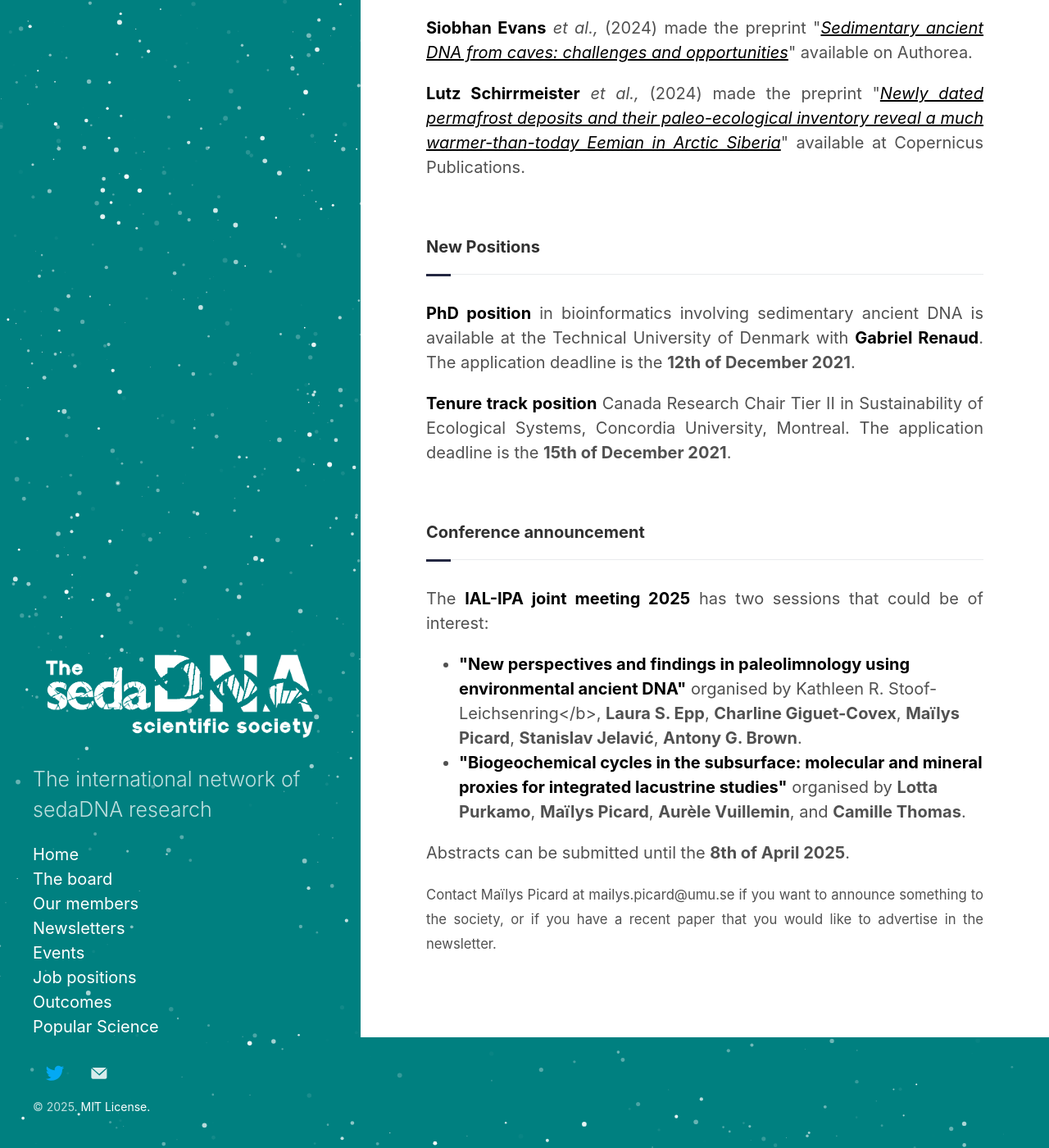
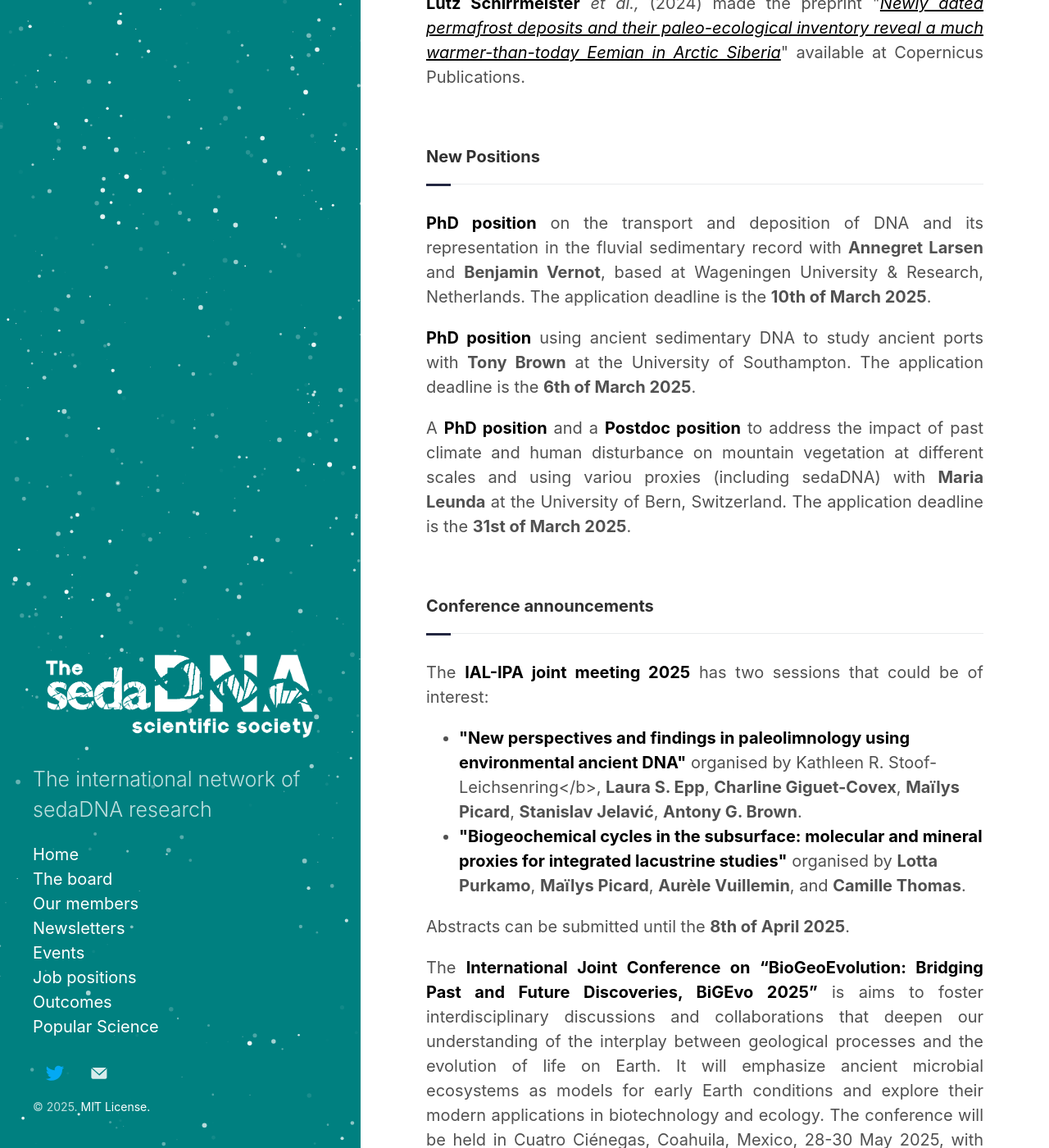
Before and after one commit to sedadna/sedadna.github.io, a Jekyll site: the page built from category/news/25-02.md, in a window 1280 px wide and 1400 px high, scrolled down 3641 px. Shown: the whole window at 82% size. Built offline with Jekyll 4.4.1, drawn with Linux system fonts in a browser that asks for light colours; some of the changed text lies outside the part shown.

Commit message:
Update 25-02.md

```diff
--- a/category/news/25-02.md
+++ b/category/news/25-02.md
@@ -10,10 +10,9 @@
 <div class="intro">
 <p> Dear sed-DNA enthusiasts,</p>
 
-<p>A new year has started, and many ne</p>
+<p>A new year has started and the newsletter will again be sent out on a monthly basis from now. Congrats to the many people whose papers have been published in the last few months, there are also preprints, job opportunities, and conference sessions that could match your research interests. </p>
 
-<p>This is, therefore, the last newsletter you will receive from me. It has been a pleasure being the communicator of the society, and I feel very fortunate to have crossed paths with Eric when he was setting up the society. I will continue to be part of the society on the advisory board, and off-course looking forward to meeting and interacting with many of you in society meetings and conferences in the coming years.
-</p>
+
 
 <br>
 <div class="intro">
@@ -59,6 +47,12 @@
 <p><b>Sabine Fiedler</b></a> <i> et al.,</i> (2025) published "<a href="https://doi.org/10.3389/fearc.2025.1544307" target="_blank"><u><i>Fecal lipid markers in tandem with ancient sedimentary DNA as a tool for tracing past livestock farming from soils and sediments</i></u></a>" in Frontiers in Environmental Archaeology.</p>
 
 <p><b>Wei Shen</b></a> <i> et al.,</i> (2025) published "<a href="https://doi.org/10.1002/ece3.70862" target="_blank"><u><i>Post-glacial vegetation trajectories on the Eastern Tibetan Plateau reflect millennial-scale migration lags in complex mountain terrain based on sedimentary ancient DNA and dynamic dispersal modeling</i></u></a>" in Ecology and Evolution.</p>
+
+<p><b>Kai Wu</b></a> <i> et al.,</i> (2025) published "<a href="http://www.dsjyj.com.cn/en/article/doi/10.11928/j.issn.1001-7410.2025.01.17" target="_blank"><u><i>Preservation of lake sedimentary plant DNA in the Eastern China and its relationship to modern land use types</i></u></a>" in Quaternary Sciences.</p>
+
+<p><a href="https://www.researchgate.net/profile/Ulrike-Herzschuh" target="_blank"><b>Ulrike Herzschuh</b></a> <i> et al.,</i> (2025) published "<a href="https://doi.org/10.1038/s43247-025-02014-9" target="_blank"><u><i>Dynamic land-plant carbon sources in marine sediments inferred from ancient DNA</i></u></a>" in Communications Earth & Environment.</p>
+
+<p><a href="https://www.researchgate.net/profile/Stefano-Meucci" target="_blank"><b>Stefano Meucci</b></a> <i> et al.,</i> (2025) published "<a href="https://doi.org/10.1002/ece3.70940" target="_blank"><u><i>Biological processes underlying genetic adaptation of larches to cold and dry winter conditions in Eastern Siberia</i></u></a>" in Ecology and Evolution.</p>
 
 <p><a href="https://www.researchgate.net/profile/Ugur-Cabuk" target="_blank"><b>Uğur Çabuk</b></a> <i> et al.,</i> (2025) published "<a href="https://doi.org/10.3389/fevo.2025.1459690" target="_blank"><u><i>Functional annotation of eukaryotic genes from sedimentary ancient DNA</i></u></a>" in Frontiers in Ecology and Evolution.</p>
 
@@ -92,13 +86,17 @@
 <div class="intro">
 <h4 class="section-title underline">New Positions</h4>
 
-<p><a href="https://www.dtu.dk/english/about/job-and-career/vacant-positions/job?id=541ede35-0bf2-4677-9ce9-e537c192efca" target="_blank"><b>PhD position</b></a> in bioinformatics involving sedimentary ancient DNA is available at the Technical University of Denmark with <a href="https://orbit.dtu.dk/en/persons/gabriel-renaud" target="_blank"><b>Gabriel Renaud</b></a>. The application deadline is the <b>12th of December 2021</b>.</p>
+<p><a href="https://www.wur.nl/nl/vacature/phd-position-sedimentary-ancient-dna-sedadna-as-a-robust-tool-for-river-science.htm" target="_blank"><b>PhD position</b></a> on the transport and deposition of DNA and its representation in the fluvial sedimentary record with <b>Annegret Larsen</b> and <b>Benjamin Vernot</b>, based at Wageningen University & Research, Netherlands. The application deadline is the <b>10th of March 2025</b>.</p>
 
-<p><a href="https://www.concordia.ca/artsci/about/jobs/canada-research-chairs/crc-tier-ii-sustainability-of-ecological-systems.html" target="_blank"><b> Tenure track position</b></a> Canada Research Chair Tier II in Sustainability of Ecological Systems, Concordia University, Montreal. The application deadline is the <b>15th of December 2021</b>.</p>
+<p><a href="https://jobs.soton.ac.uk/Vacancy.aspx?ref=3002725WR" target="_blank"><b>PhD position</b></a> using ancient sedimentary DNA to study ancient ports with <b>Tony Brown</b> at the University of Southampton. The application deadline is the <b>6th of March 2025</b>.</p>
+
+<p>A <a href="https://euraxess.ec.europa.eu/jobs/314957" target="_blank"><b>PhD position</b></a> and a <a href="https://euraxess.ec.europa.eu/jobs/314958" target="_blank"><b>Postdoc position</b></a> to address the impact of past climate and human disturbance on mountain vegetation at different scales and using variou proxies (including sedaDNA) with <b>Maria Leunda</b> at the University of Bern, Switzerland. The application deadline is the <b>31st of March 2025</b>.</p>
+
+
 <br>
 
 <div class="intro">
-<h4 class="section-title underline">Conference announcement</h4>
+<h4 class="section-title underline">Conference announcements</h4>
 
 
 
@@ -111,4 +109,9 @@
 Abstracts can be submitted until the <b>8th of April 2025</b>.
   </p>
 
+
+<p align="justify">The <a href="https://www.iscb.org/bigevo2025/home" target="_blank"><b>International Joint Conference on “BioGeoEvolution: Bridging Past and Future Discoveries, BiGEvo 2025”</b></a> is aims to foster interdisciplinary discussions and collaborations that deepen our understanding of the interplay between geological processes and the evolution of life on Earth. It will emphasize ancient microbial ecosystems as models for early Earth conditions and explore their modern applications in biotechnology and ecology. The conference will be held in Cuatro Ciénegas, Coahuila, Mexico, 28-30 May 2025, with pre and post-conference events occurring 26-27 May and 31 May - June 1. <b> Abstract submission closes the 1st of April 2025</b>.</p>
+
+
+
 <p><small>Contact Maïlys Picard at mailys.picard@umu.se if you want to announce something to the society, or if you have a recent paper that you would like to advertise in the newsletter.</small></p>
```
Also changed, not shown: other parts of category/news/25-02.md (+1 -12 lines).
